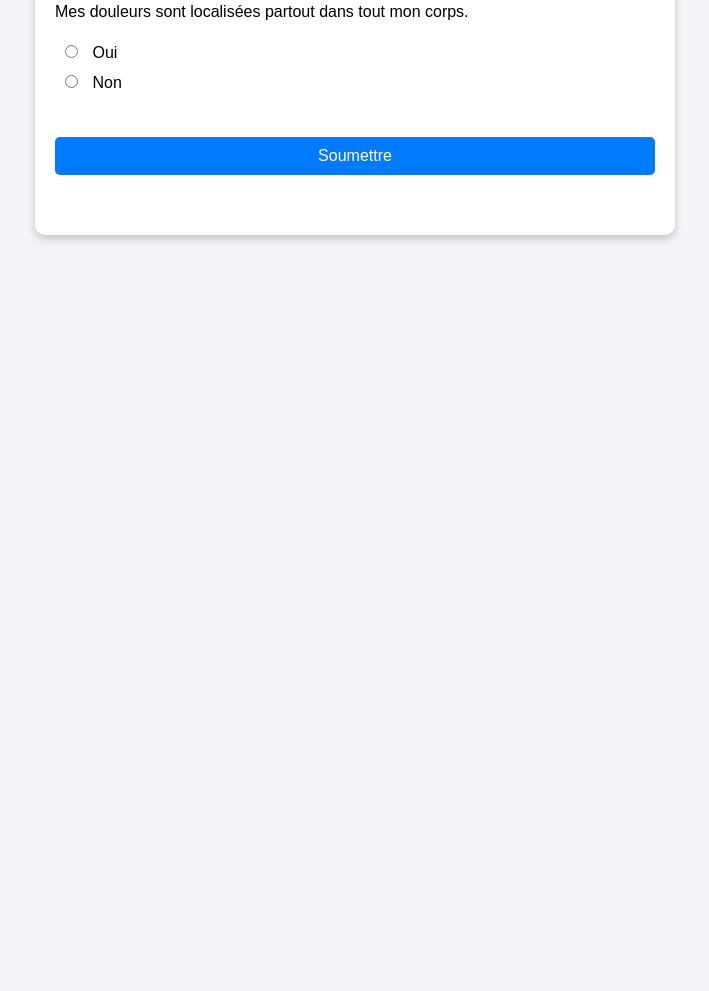
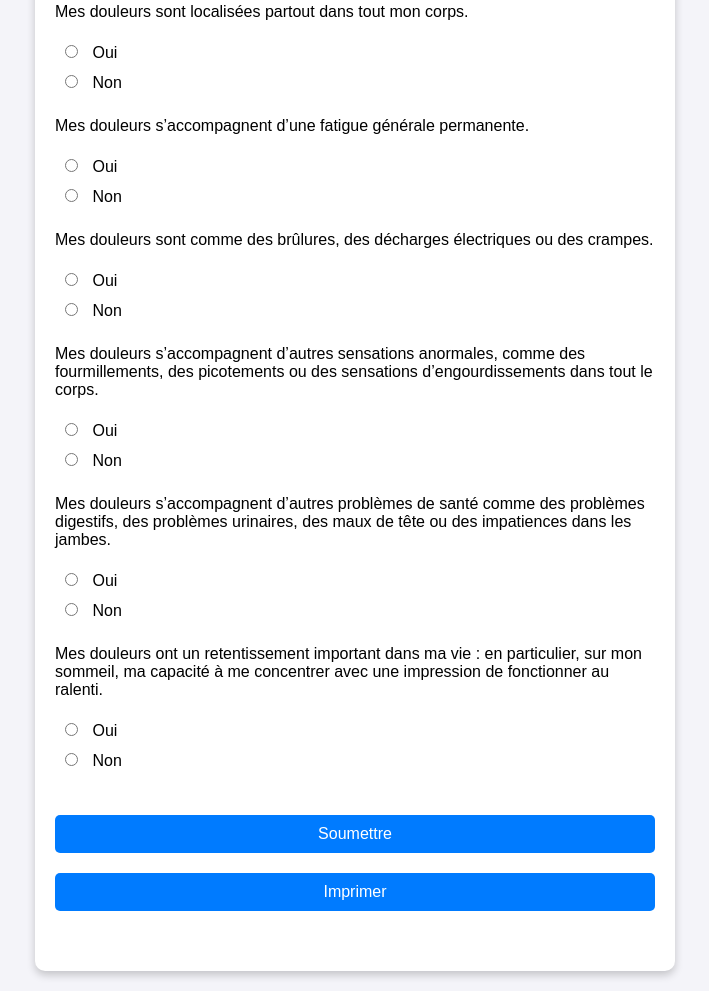
Before and after one commit to AbBe-web/Questionnaire-FIRST, a plain HTML site: page index.html in a window 1280 px wide. Shown: the part 397-1388 px from the top of the page, without its empty margins (285-994 px from the left). Before the commit the page ends 800 px from the top, so only its background shows below. Drawn offline with Linux system fonts and the light colour scheme.

Commit message:
Update index.html

```diff
--- a/index.html
+++ b/index.html
@@ -29,7 +29,7 @@
         .question, .personal-info {
             margin-bottom: 20px;
         }
-        label, .personal-info label {
+        label {
             display: block;
             padding: 5px;
             cursor: pointer;
@@ -77,14 +77,38 @@
                 <label>Date du jour:</label>
                 <input type="text" id="currentDate" readonly>
             </div>
-            <!-- Questions here -->
             <div class="question">
                 <p>Mes douleurs sont localisées partout dans tout mon corps.</p>
                 <label><input type="radio" name="q1" value="1"> Oui</label>
                 <label><input type="radio" name="q1" value="0"> Non</label>
             </div>
-            <!-- Other questions follow -->
+            <div class="question">
+                <p>Mes douleurs s’accompagnent d’une fatigue générale permanente.</p>
+                <label><input type="radio" name="q2" value="1"> Oui</label>
+                <label><input type="radio" name="q2" value="0"> Non</label>
+            </div>
+            <div class="question">
+                <p>Mes douleurs sont comme des brûlures, des décharges électriques ou des crampes.</p>
+                <label><input type="radio" name="q3" value="1"> Oui</label>
+                <label><input type="radio" name="q3" value="0"> Non</label>
+            </div>
+            <div class="question">
+                <p>Mes douleurs s’accompagnent d’autres sensations anormales, comme des fourmillements, des picotements ou des sensations d’engourdissements dans tout le corps.</p>
+                <label><input type="radio" name="q4" value="1"> Oui</label>
+                <label><input type="radio" name="q4" value="0"> Non</label>
+            </div>
+            <div class="question">
+                <p>Mes douleurs s’accompagnent d’autres problèmes de santé comme des problèmes digestifs, des problèmes urinaires, des maux de tête ou des impatiences dans les jambes.</p>
+                <label><input type="radio" name="q5" value="1"> Oui</label>
+                <label><input type="radio" name="q5" value="0"> Non</label>
+            </div>
+            <div class="question">
+                <p>Mes douleurs ont un retentissement important dans ma vie : en particulier, sur mon sommeil, ma capacité à me concentrer avec une impression de fonctionner au ralenti.</p>
+                <label><input type="radio" name="q6" value="1"> Oui</label>
+                <label><input type="radio" name="q6" value="0"> Non</label>
+            </div>
             <button type="button" onclick="submitForm()">Soumettre</button>
+            <button type="button" onclick="window.print()">Imprimer</button>
         </form>
         <div id="result"></div>
     </div>
```
